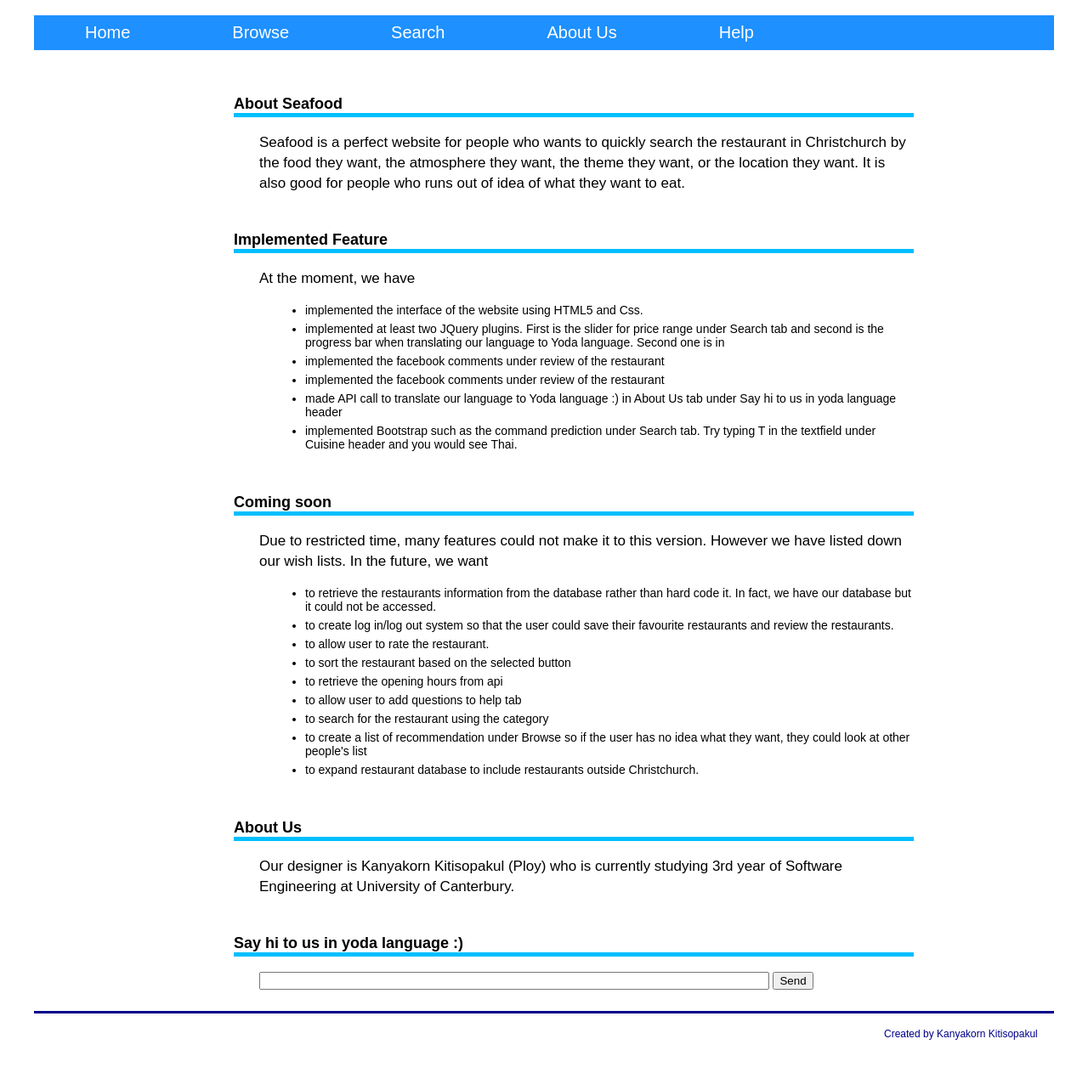
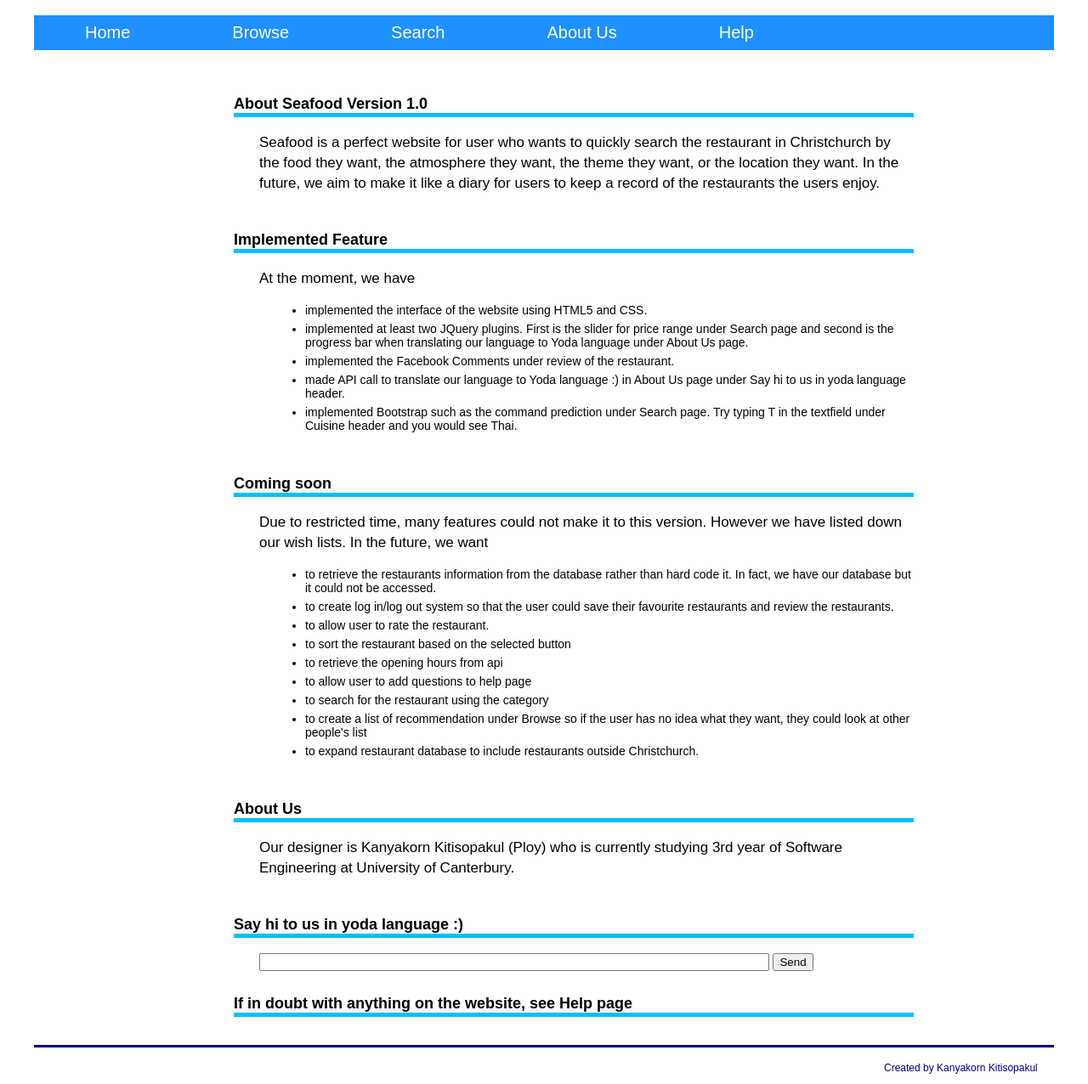
Before and after one commit to kki32/seafood, a PHP site: page /aboutUsPage.php in a window 1280 px wide. Shown: the whole page at 85% size. Before the commit the page ends 1224 px from the top, so only its background shows below. Run offline with PHP 8.4, Linux system fonts and the light colour scheme; some libraries are stand-ins or nearby versions.

Commit message:
tidy up doc

```diff
--- a/aboutUsPage.php
+++ b/aboutUsPage.php
@@ -22,11 +22,11 @@
     <?php include("includes/header.html");?>
 
     <div class="center" id="search-container">
-      <h3 class="header">About Seafood</h3>
+      <h3 class="header">About Seafood Version 1.0</h3>
       <div class="aboutUs-container">
         <p class="paragraph">
-          Seafood is a perfect website for people who wants to quickly search the restaurant in Christchurch by the food they want, the atmosphere they want, the theme they want, or the location they want.
-          It is also good for people who runs out of idea of what they want to eat.</p>
+          Seafood is a perfect website for user who wants to quickly search the restaurant in Christchurch by the food they want, the atmosphere they want, the theme they want, or the location they want. In the future, we aim to make it like a diary for users to keep a record of the restaurants the users enjoy.
+
         </div>
 
         <h3 class="header">Implemented Feature</h3>
@@ -35,13 +35,11 @@
           <p class="paragraph">
             At the moment, we have</p>
             <ul>
-              <li class="bullet-points" >implemented the interface of the website using HTML5 and Css.</li>
-              <li class="bullet-points" >implemented at least two JQuery plugins. First is the slider for price range under Search tab and second is the progress bar when translating our language to Yoda language.
-                Second one is in </li>
-                <li class="bullet-points" >implemented the facebook comments under review of the restaurant</li>
-                <li class="bullet-points" >implemented the facebook comments under review of the restaurant</li>
-                <li class="bullet-points" >made API call to translate our language to Yoda language :) in About Us tab under Say hi to us in yoda language header</li>
-  <li class="bullet-points" > implemented Bootstrap such as the command prediction under Search tab. Try typing T in the textfield under Cuisine header and you would see Thai.</li>
+              <li class="bullet-points" >implemented the interface of the website using HTML5 and CSS.</li>
+              <li class="bullet-points" >implemented at least two JQuery plugins. First is the slider for price range under Search page and second is the progress bar when translating our language to Yoda language under About Us page.</li>
+                <li class="bullet-points" >implemented the Facebook Comments under review of the restaurant.</li>
+                <li class="bullet-points" >made API call to translate our language to Yoda language :) in About Us page under Say hi to us in yoda language header.</li>
+  <li class="bullet-points" > implemented Bootstrap such as the command prediction under Search page. Try typing T in the textfield under Cuisine header and you would see Thai.</li>
               </ul>
             </div>
 
@@ -57,7 +55,7 @@
                   <li class="bullet-points" >to allow user to rate the restaurant.</li>
                   <li class="bullet-points" >to sort the restaurant based on the selected button</li>
                   <li class="bullet-points" >to retrieve the opening hours from api</li>
-                  <li class="bullet-points" >to allow user to add questions to help tab</li>
+                  <li class="bullet-points" >to allow user to add questions to help page</li>
                   <li class="bullet-points" >to search for the restaurant using the category</li>
                   <li class="bullet-points" >to create a list of recommendation under Browse so if the user has no idea what they want, they could look at other people's list</li>
                   <li class="bullet-points" >to expand restaurant database to include restaurants outside Christchurch.</li>
@@ -68,8 +66,10 @@
               <div class="aboutUs-container">
                 <p class="paragraph">
                   Our designer is Kanyakorn Kitisopakul (Ploy) who is currently studying 3rd year of Software Engineering at University of Canterbury.
+
                 </p>
               </div>
+
 
               <h3 class="header">Say hi to us in yoda language  :)</h3>
               <div class="aboutUs-container">
@@ -81,7 +81,7 @@
                 <input type="submit" value="Send" onclick="progressBar()"></input>
               </div>
 
-
+        <h3 class="header">  If in doubt with anything on the website, see Help page</h3>
 
 
             </div>
```
